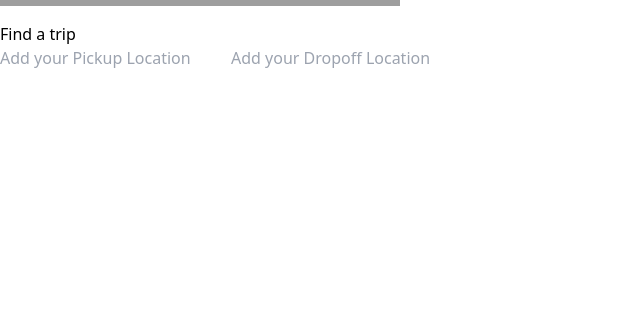
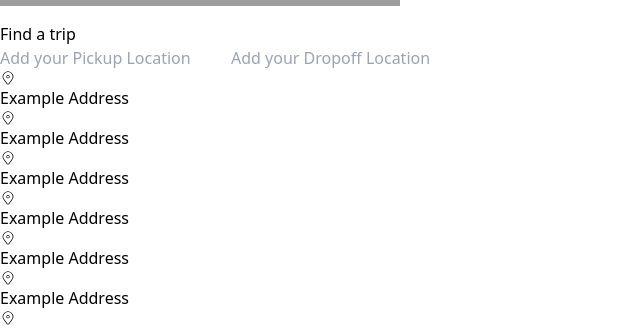
Before and after one commit to M-Abdullah-Khan-786/uber-clone-app, a React (Vite) app in the folder frontend/: page /home in a window 1280 px wide. Shown: the part 594-924 px from the top of the page, without its empty margins (0-640 px from the left). Before the commit the page ends 800 px from the top, so only its background shows below. Built offline with nearby package versions, Linux system fonts and the light colour scheme; sample sign-in values are in the browser's storage; grey boxes are pictures that could not be loaded.

Commit message:
Location Panel UI

```diff
--- /dev/null
+++ b/frontend/src/components/LocationPannel.tsx
@@ -0,0 +1,38 @@
+import { CiLocationOn } from "react-icons/ci"
+
+const LocationPannel = () => {
+  return (
+    <div>
+        <div className="flex items-center justify-start gap-3 my-5">
+            <h2 className="bg-[#eee] h-7 w-7 rounded-full flex items-center justify-center"><CiLocationOn /></h2>
+            <h4 className="font-medium">Example Address</h4>
+        </div>
+        <div className="flex items-center justify-start gap-3 my-5">
+            <h2 className="bg-[#eee] h-7 w-7 rounded-full flex items-center justify-center"><CiLocationOn /></h2>
+            <h4 className="font-medium">Example Address</h4>
+        </div>
+        <div className="flex items-center justify-start gap-3 my-5">
+            <h2 className="bg-[#eee] h-7 w-7 rounded-full flex items-center justify-center"><CiLocationOn /></h2>
+            <h4 className="font-medium">Example Address</h4>
+        </div>
+        <div className="flex items-center justify-start gap-3 my-5">
+            <h2 className="bg-[#eee] h-7 w-7 rounded-full flex items-center justify-center"><CiLocationOn /></h2>
+            <h4 className="font-medium">Example Address</h4>
+        </div>
+        <div className="flex items-center justify-start gap-3 my-5">
+            <h2 className="bg-[#eee] h-7 w-7 rounded-full flex items-center justify-center"><CiLocationOn /></h2>
+            <h4 className="font-medium">Example Address</h4>
+        </div>
+        <div className="flex items-center justify-start gap-3 my-5">
+            <h2 className="bg-[#eee] h-7 w-7 rounded-full flex items-center justify-center"><CiLocationOn /></h2>
+            <h4 className="font-medium">Example Address</h4>
+        </div>
+        <div className="flex items-center justify-start gap-3 my-5">
+            <h2 className="bg-[#eee] h-7 w-7 rounded-full flex items-center justify-center"><CiLocationOn /></h2>
+            <h4 className="font-medium">Example Address</h4>
+        </div>
+    </div>
+  )
+}
+
+export default LocationPannel
--- a/frontend/src/pages/Home.tsx
+++ b/frontend/src/pages/Home.tsx
@@ -2,6 +2,7 @@ import { FormEvent, useRef, useState } from "react";
 import { useGSAP } from "@gsap/react";
 import gsap from "gsap";
 import { IoIosArrowDown } from "react-icons/io";
+import LocationPannel from "../components/LocationPannel";
 
 const Home = () => {
   const [panelOpen, setpanelOpen] = useState(false);
@@ -21,6 +22,7 @@ const Home = () => {
       if (panelOpen) {
         gsap.to(panelRef.current, {
           height: "70%",
+          padding:24
         });
         gsap.to(panelArrowRef.current, {
           opacity: "1",
@@ -28,6 +30,7 @@ const Home = () => {
       } else {
         gsap.to(panelRef.current, {
           height: "0%",
+          padding:0
         });
         gsap.to(panelArrowRef.current, {
           opacity: "0",
@@ -101,7 +104,9 @@ const Home = () => {
               />
             </form>
           </div>
-          <div ref={panelRef} className="h-0 bg-red-500"></div>
+          <div ref={panelRef} className="h-0 bg-white">
+            <LocationPannel/>
+          </div>
         </div>
       </div>
     </>
```
